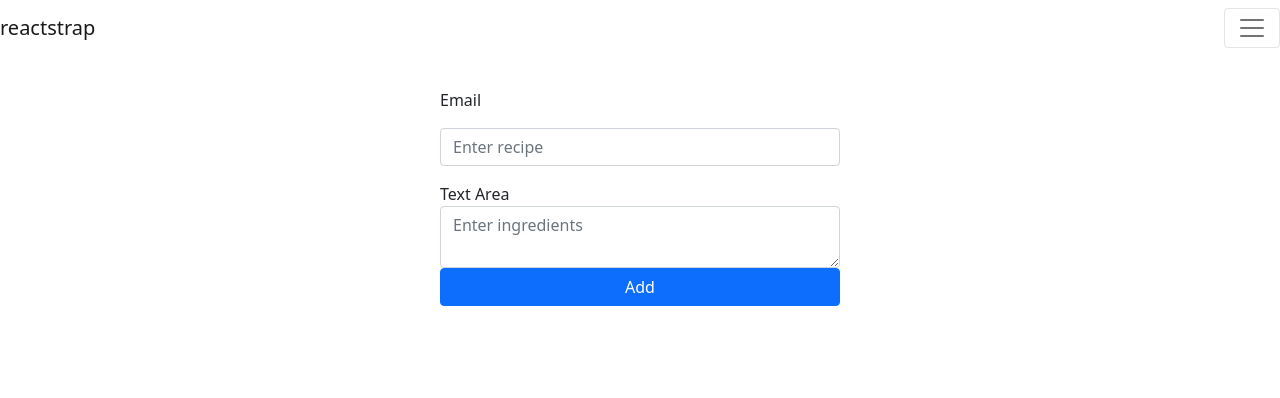
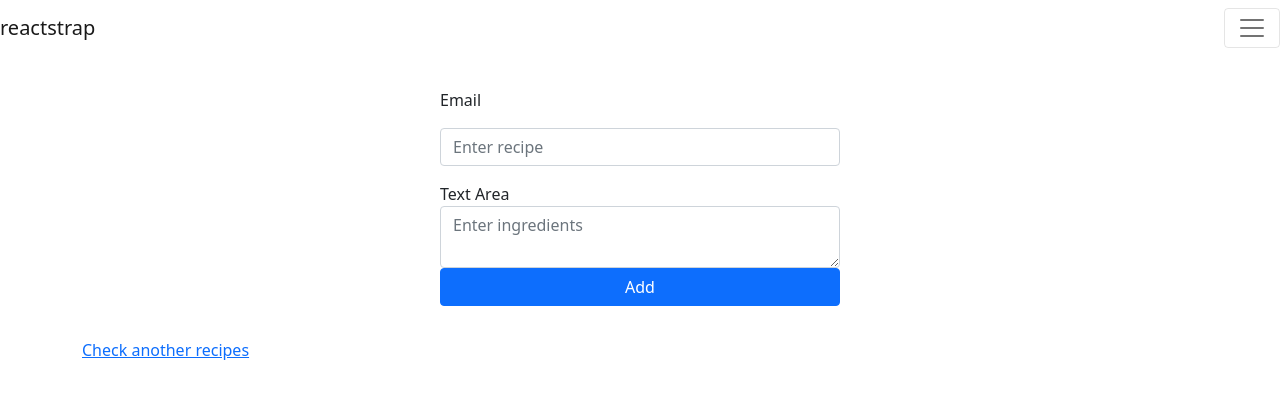
Before and after one commit to skosana721/recipe-box, a React (Create React App) app in the folder recipe/client/: page / in a window 1280 px wide. Shown: the top 398 px of the page. Built offline with nearby package versions, Linux system fonts and the light colour scheme; the HTML template or start-up script is replaced by a standard one.

Commit message:
imported Link and used to navigate to the recipeList

```diff
--- a/recipe/client/src/components/RecipeForm.js
+++ b/recipe/client/src/components/RecipeForm.js
@@ -10,7 +10,7 @@ import {
   Container,
   Alert,
 } from "reactstrap";
-import { useHistory } from "react-router-dom";
+import { useHistory, Link } from "react-router-dom";
 
 function RecipeForm() {
   const [formData, setFormData] = useState({
@@ -78,6 +78,7 @@ function RecipeForm() {
         </FormGroup>
         <Button color="primary">Add</Button>
       </Form>
+      <Link to="/recipeList">Check another recipes</Link>
     </Container>
   );
 }
```
